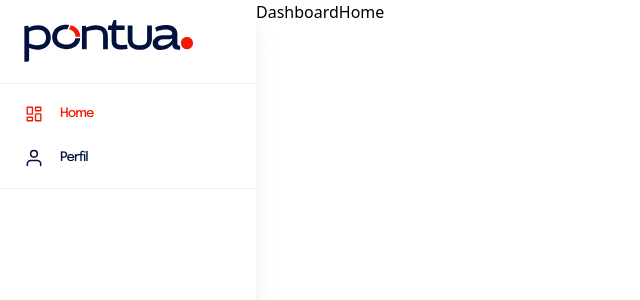
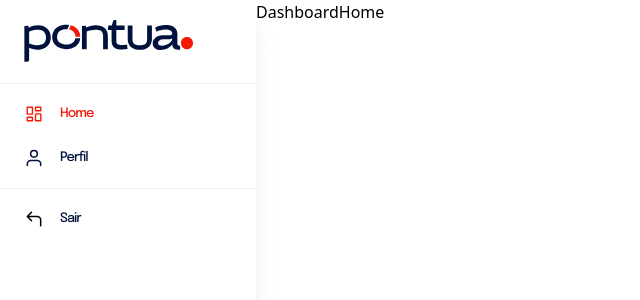
Before and after one commit to renexe/pontua-test, a Next.js app: page /dashboard in a window 1280 px wide. Shown: the top 300 px of the page, without its empty margins (0-640 px from the left). Built offline with nearby package versions, Linux system fonts and the light colour scheme.

Commit message:
<feat> Add signOut function

```diff
--- a/src/components/ui/organisms/sidebar.tsx
+++ b/src/components/ui/organisms/sidebar.tsx
@@ -6,6 +6,9 @@ import DashboardIcon from "../atoms/icons/dashboard-icon"
 import Link from "next/link"
 import { usePathname } from 'next/navigation'
 import { cn } from "@/lib/utils";
+import BackArrowIcon from "../atoms/icons/back-arrow-icon";
+import { Button } from "../atoms/button";
+import { signOut } from "@/lib/actions";
 
 const SideBar = () => {
   const pathname = usePathname()
@@ -42,6 +45,18 @@ const SideBar = () => {
           </Typography>
         </Link>
       </div>
+
+      <div className="w-full py-5 pl-6">
+        <button onClick={async () => {await signOut()}} className="flex gap-4 items-center group">
+          <BackArrowIcon stroke="var(--blue-800)" />
+          <Typography
+            variant="menu"
+            className={cn("group-hover:translate-x-2 transition-transform")}
+          >
+            Sair
+          </Typography>
+        </button>
+      </div>
     </div>
   )
 }
--- a/src/lib/actions.ts
+++ b/src/lib/actions.ts
@@ -25,3 +25,8 @@ export async function signIn(formData: FormData) {
   }
   return false;
 }
+
+export async function signOut() {
+  cookies().delete("session");
+  redirect("/");
+}
```
